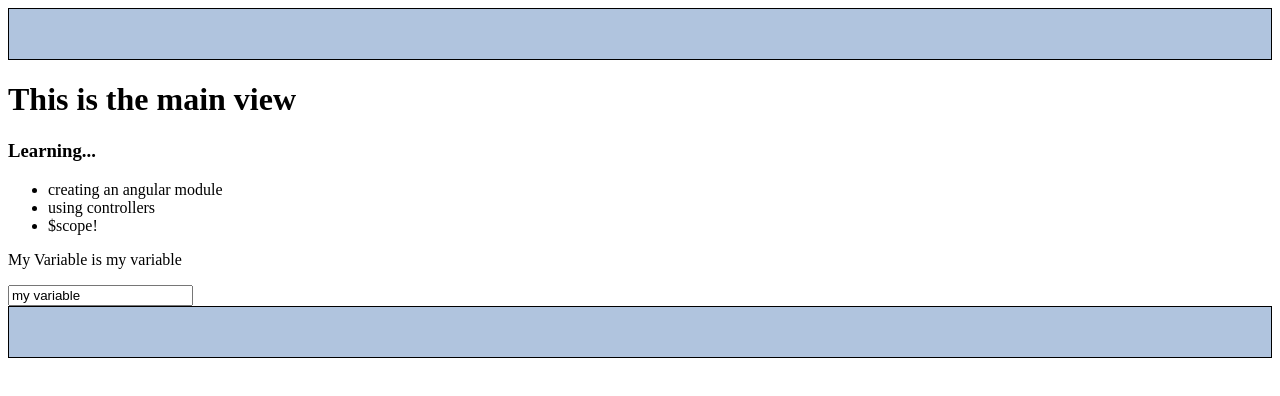
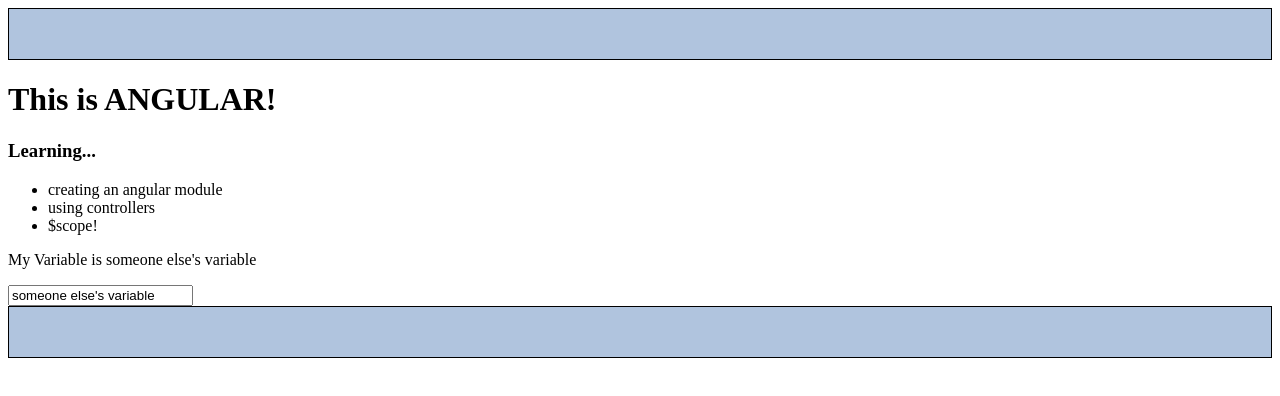
Before and after one commit to nss-day-cohort-17/angular-C-Stein, a website: page index.html in a window 1280 px wide. Drawn offline with nearby package versions, Linux system fonts and the light colour scheme.

Commit message:
minor changes

```diff
--- a/app/main.js
+++ b/app/main.js
@@ -4,8 +4,8 @@ console.log("main.js here")
 var app = angular.module('nameOfApp', [])
 
 //create controller(s)- as many as your want!
-  app.controller('MainCtrl', function ($scope, $http) {
+  app.controller('MainCtrl', function ($scope) {
     console.log("main controller!")
-    $scope.myVariable = "my variable"
+    $scope.myVariable = "someone else's variable"
 
   })
--- a/index.html
+++ b/index.html
@@ -9,7 +9,7 @@
   <div class="alwaysThere"></div>
 
   <div ng-controller="MainCtrl">
-    <h1>This is the main view</h1>
+    <h1>This is ANGULAR!</h1>
 
     <h3>Learning...</h3>
     <ul>
```
